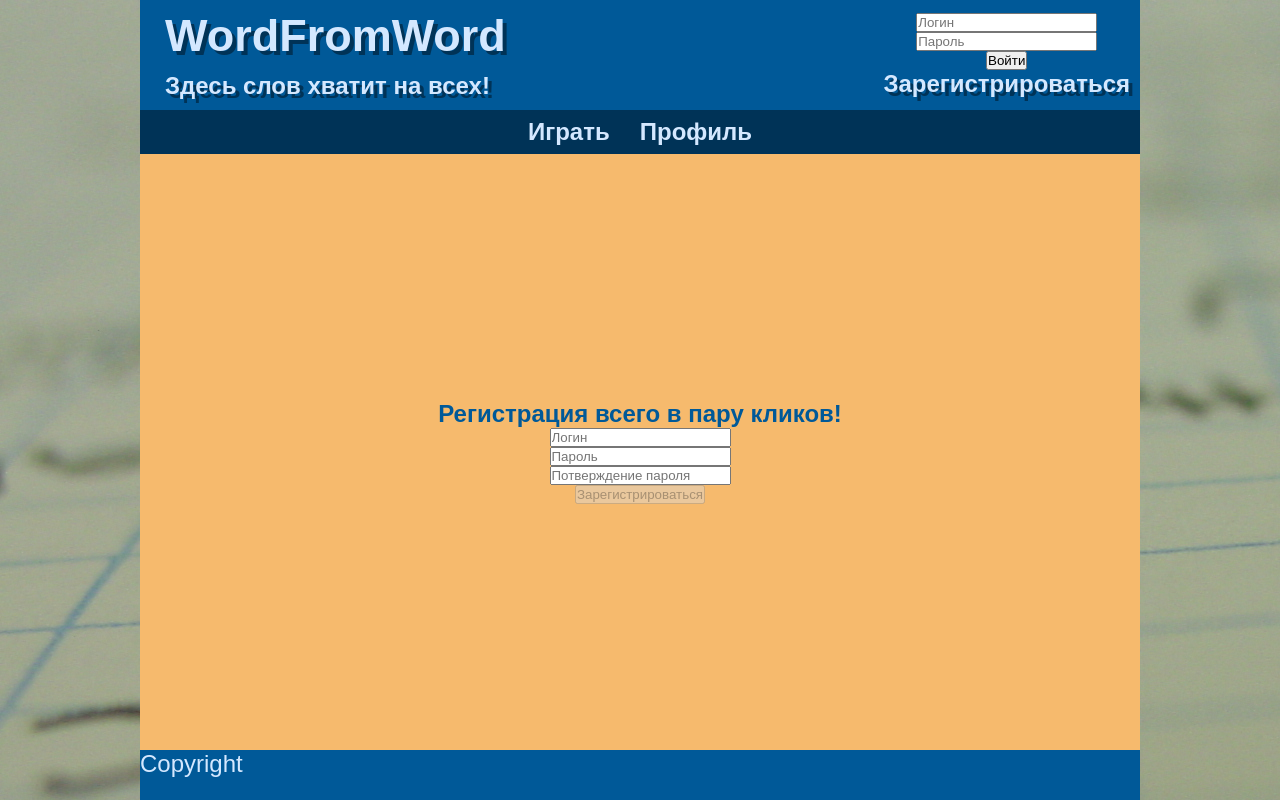
After one commit to tdedetd/word-from-word, a Django app: page /auth/register/ in a window 1280 px wide. The commit adds this page. Run offline with Django 3.2, Linux system fonts and the light colour scheme.

Commit message:
- Добавлен шаблон регистрации - Добавлена авторизация/регистрация пользователей - Добавлен шаблон ошибки - Добавлен модуль обработки различных состояний ответов - Мелкие доработки стилей

```diff
--- /dev/null
+++ b/game/static/js/register.js
@@ -0,0 +1,137 @@
+"use strict";
+
+const loginValidators = [
+    {
+        message: "Пожалуйста, введите логин",
+        validate: (login) => {
+            if (login.length == 0)
+                return false;
+            return true;
+        }
+    },
+    {
+        message: "Логин не должен превышать длину в 40 символов",
+        validate: (login) => {
+            if (login.length > 40)
+                return false;
+            return true;
+        }
+    },
+    {
+        message: "Логин не должен начинаться с цифры и может состоять только из латинских букв (заглавных и строчных), а также цифр.",
+        validate: (login) => {
+            const pattern = /^([a-z]|[A-Z])([0-9]|[a-z]|[A-Z])*$/;
+            if (!pattern.test(login))
+                return false;
+            return true;
+        }
+    }
+];
+
+const passValidators = [
+    {
+        message: "Пожалуйста, заполните оба поля ввода пароля",
+        validate: (pass1, pass2) => {
+            if (pass1.length == 0 || pass2.length == 0)
+                return false;
+            return true;
+        }
+    },
+    {
+        message: "Пароли не совпадают",
+        validate: (pass1, pass2) => {
+            if (pass1 != pass2)
+                return false;
+            return true;
+        }
+    },
+    {
+        message: "Пароль должен быть длиной не менее 8 символов",
+        validate: (pass1, pass2) => {
+            if (pass1.length < 8)
+                return false;
+            return true;
+        }
+    },
+    {
+        message: "Пароль может состоять только из латинских букв (заглавных и строчных), а также цифр.",
+        validate: (pass1, pass2) => {
+            const pattern = /^([0-9]|[a-z]|[A-Z])+$/;
+            if (!pattern.test(pass1))
+                return false;
+            return true;
+        }
+    }
+];
+
+let loginReady = false,
+    passReady = false;
+
+$(document).on("change", "#reg-user", function() {
+    let loginOutput = $("#login-text");
+    loginOutput.removeClass("text-fail");
+    loginOutput.removeClass("text-success");
+
+    let login = $(this).val();
+
+    for (let validator of loginValidators) {
+        if (!validator.validate(login)) {
+            loginOutput.text(validator.message);
+            loginOutput.addClass("text-fail");
+            loginReady = false;
+            updateSubmitEnabled();
+            return;
+        }
+    }
+    $.get(`/auth/register/checklogin/${login}/`).done(data => {
+        if (data["response"]) {
+            loginOutput.text("Пользователь с таким именем уже зарегистрирован");
+            loginOutput.addClass("text-fail");
+            loginReady = false;
+        } else {
+            loginOutput.html("<i class=\"fa fa-check\" aria-hidden=\"true\"></i>");
+            loginOutput.addClass("text-success");
+            loginReady = true;
+        }
+        updateSubmitEnabled();
+    });
+});
+
+$(document).on("change", "#reg-pass", () => {
+    if ($("#reg-pass-conf").val() != ""){
+        validatePassword();
+    }
+});
+
+$(document).on("change", "#reg-pass-conf", validatePassword);
+
+function validatePassword() {
+    let passOutput = $("#pass-text");
+    passOutput.removeClass("text-fail");
+    passOutput.removeClass("text-success");
+
+    let pass1 = $("#reg-pass").val(),
+        pass2 = $("#reg-pass-conf").val();
+
+    for (let validator of passValidators) {
+        if (!validator.validate(pass1, pass2)) {
+            passOutput.text(validator.message);
+            passOutput.addClass("text-fail");
+            passReady = false;
+            updateSubmitEnabled();
+            return;
+        }
+    }
+
+    passOutput.html("<i class=\"fa fa-check\" aria-hidden=\"true\"></i>");
+    passOutput.addClass("text-success");
+    passReady = true;
+    updateSubmitEnabled();
+}
+
+function updateSubmitEnabled() {
+    if (loginReady && passReady)
+        $("#reg-submit").prop("disabled", false);
+    else
+        $("#reg-submit").prop("disabled", true);
+}
--- a/game/static/style/main.less
+++ b/game/static/style/main.less
@@ -1,8 +1,10 @@
 @light-blue: #d4e8ff;
 @blue: #005998;
 @dark-blue: #003357;
-
 @light-orange: #f6ba6d;
+@orange: #ed8600;
+@accent-green: #008b00;
+@accent-red: #aa0000;
 
 * {
     margin: 0;
@@ -18,6 +20,7 @@ body {
     background: url(/static/img/bg.jpg) @light-orange;
     font-family: arial;
     font-size: 24px;
+    color: @blue;
 }
 
 a {
@@ -44,11 +47,20 @@ header {
     header {
         justify-content: space-between;
     }
+
+    .user-panel {
+        text-align: right;
+    }
 }
 
 @media (max-width: 651px) {
     header {
         justify-content: center;
+    }
+
+    .user-panel {
+        text-align: center;
+        margin: 10px 0;
     }
 }
 
@@ -58,6 +70,12 @@ menu {
     font-weight: bold;
     display: flex;
     justify-content: center;
+}
+
+nav {
+    flex-grow: 0;
+    flex-shrink: 0;
+    background-color: @light-orange;
 }
 
 main {
@@ -74,10 +92,12 @@ footer {
 }
 
 h1 {
+    font-weight: bold;
     font-size: 45px;
 }
 
 h2 {
+    font-weight: bold;
     font-size: 24px;
 }
 
@@ -87,6 +107,26 @@ h2 {
 
 .text-right {
     text-align: right;
+}
+
+.text-success {
+    color: @accent-green;
+}
+
+.text-fail {
+    color: @accent-red;
+}
+
+.content-center {
+    display: flex;
+    flex-direction: column;
+    justify-content: center;
+    align-items: center;
+}
+
+.section-narrow {
+    max-width: 500px;
+    margin: 0 10px;
 }
 
 .header-margin {
@@ -113,13 +153,36 @@ h2 {
     margin-right: 10px;
 }
 
+.auth-form {
+    display: flex;
+    flex-direction: column;
+    justify-content: center;
+    align-items: center;
+}
+
+.auth-form__item {
+    display: block;
+}
+
+.valid-msg {
+    font-size: 18px;
+}
+
 .xp-bar {
     margin-top: 5px;
     margin-bottom: 15px;
+    display: flex;
+    cursor: help;
+}
+
+.xp-bar__filled {
+    width: 50px;
+    height: 13px;
+    background-color: @orange;
 }
 
 .xp-bar__bg {
-    width: 250px;
+    width: 200px;
     height: 13px;
     background-color: @light-orange;
 }
--- a/game/template/base.html
+++ b/game/template/base.html
@@ -18,22 +18,33 @@
           </a>
           <h2 class="header-margin">Здесь слов хватит на всех!</h2>
         </div>
-        <div class="user-panel">
-          <div class="title-small-shadow text-right">Уровень 3</div>
-          <div class="xp-bar">
+        <div class="user-panel">{% if not user.is_anonymous %}
+          <div class="title-small-shadow">Уровень 3</div>
+          <div class="xp-bar" title="Ваш текущий игровой опыт">
+            <div class="xp-bar__filled"></div>
             <div class="xp-bar__bg"></div>
           </div>
-          <h2 class="text-right">TDEDETD</h2>
+          <h2>
+            <span>{{ user }}</span>&nbsp;
+            <a href="{% url 'logout' %}" title="Выйти">
+              <i class="fa fa-times" aria-hidden="true"></i>
+            </a>
+          </h2>{% else %}
+          <form class="auth-form" action="{% url 'login' %}" method="POST">
+            {% csrf_token %}
+            <input class="auth-form__item" type="text" name="username" placeholder="Логин">
+            <input class="auth-form__item" type="password" name="password" placeholder="Пароль">
+            <input class="auth-form__item" type="submit" value="Войти">
+          </form>
+          <a href="{% url 'register' %}">Зарегистрироваться</a>{% endif %}
         </div>
       </header>
       <menu type="list">
         <li class="menu-item">Играть</li>
         <li class="menu-item">Профиль</li>
       </menu>
-      <main>
-        <nav></nav>
-        {% block content %}{% endblock %}
-      </main>
+      <nav></nav>
+      {% block content %}{% endblock %}
       <footer>
         Copyright
       </footer>
--- /dev/null
+++ b/game/template/register.html
@@ -0,0 +1,17 @@
+{% extends 'base.html' %}{% load static %}{% block content %}
+<script type="text/javascript" src="{% static 'js/register.js' %}"></script>
+<main class="content-center">
+  <section class="text-center section-narrow">
+    <h2>Регистрация всего в пару кликов!</h2>
+    <form class="auth-form" action="{% url 'signup' %}" method="POST">
+      {% csrf_token %}
+      <input class="auth-form__item" id="reg-user" type="text" name="username" placeholder="Логин" maxlength="40" autocomplete="false">
+      <div class="valid-msg" id="login-text"></div>
+      <input class="auth-form__item" id="reg-pass" type="password" name="password" placeholder="Пароль" autocomplete="false">
+      <input class="auth-form__item" id="reg-pass-conf" type="password" name="password-conf" placeholder="Потверждение пароля" autocomplete="false">
+      <div class="valid-msg" id="pass-text"></div>
+      <input class="auth-form__item" id="reg-submit" type="submit" value="Зарегистрироваться" disabled="disabled">
+    </form>
+  </section>
+</main>
+{% endblock %}
--- a/game/urls.py
+++ b/game/urls.py
@@ -3,5 +3,10 @@ from django.conf.urls import url
 from . import views
 
 urlpatterns = [
+    url(r'^auth/login/$', views.login, name='login'),
+    url(r'^auth/logout/$', views.logout, name='logout'),
+    url(r'^auth/signup/$', views.signup, name='signup'),
+    url(r'^auth/register/$', views.register, name='register'),
+    url(r'^auth/register/checklogin/(?P<login>.+)/$', views.checklogin, name='checklogin'),
     url(r'^$', views.home, name='home'),
 ]
--- a/game/views.py
+++ b/game/views.py
@@ -1,5 +1,116 @@
 from django.shortcuts import render
 from django.http import HttpResponse, JsonResponse
 
+
+def login(request):
+    """
+    Авторизует пользователя
+    """
+    username = request.POST.get('username')
+    password = request.POST.get('password')
+
+    from django.contrib.auth import authenticate
+    user = authenticate(request, username=username, password=password)
+    if user is None:
+        pass
+    else:
+        from django.contrib.auth import login
+        login(request, user)
+
+    from django.shortcuts import redirect, reverse
+    return redirect(reverse('home'))
+
+
+def logout(request):
+    """
+    Деавторизует пользователя
+    """
+    from django.contrib.auth import logout
+    logout(request)
+    from django.shortcuts import redirect, reverse
+    return redirect(reverse('home'))
+
+
+def signup(request):
+    """
+    Регистрирует пользователя, предварительно проводя валидацию логина и пароля
+    """
+    username = request.POST.get('username')
+    password1 = request.POST.get('password')
+    password2 = request.POST.get('password-conf')
+
+    # validators
+    from .http import template
+    fail = template(request, 400, 'При попытке регистрации произошла ошибка. Попробуйте пройти регистрацию повторно.')
+
+    if not (bool(username) and bool(password1) and bool(password2)):
+        return fail
+
+    if len(username) > 40:
+        return fail
+
+    import re
+    if re.match(r'^([a-z]|[A-Z])([0-9]|[a-z]|[A-Z])*$', username) is None:
+        return fail
+
+    if password1 != password2:
+        return fail
+
+    if len(password1) < 8:
+        return fail
+
+    if re.match(r'^([0-9]|[a-z]|[A-Z])+$', password1) is None:
+        return fail
+
+    if if_login_exists(username):
+        return fail
+
+    # success
+    from django.contrib.auth.models import User
+    User.objects.create_user(username=username, password=password1)
+    return login(request)
+
+
+def register(request):
+    """
+    Возвращает страницу регистрации
+    """
+    return render(request, 'register.html')
+
+
+def checklogin(request, login):
+    """
+    Проверяет, присутствует ли пользователь с указанным именем в базе
+    и возвращает json-ответ.
+    """
+    return JsonResponse({'response': if_login_exists(login)})
+
+
+def if_login_exists(login):
+    """
+    Проверяет, присутствует ли пользователь с указанным именем в базе
+    """
+    login = login.lower()
+    check_sql = '''
+                SELECT EXISTS (
+                    SELECT FROM auth_user WHERE lower(username) = %s
+                )
+                '''
+    from django.db import connection
+    cursor = connection.cursor()
+    cursor.execute(check_sql, [login])
+    exists = cursor.fetchone()[0]
+    return exists
+
+
 def home(request):
     return render(request, 'home.html')
+
+
+def dictfetchall(cursor):
+    "Return all rows from a cursor as a dict"
+    columns = [col[0] for col in cursor.description]
+    return [
+        dict(zip(columns, row))
+        for row in cursor.fetchall()
+    ]
--- a/word_from_word/urls.py
+++ b/word_from_word/urls.py
@@ -14,9 +14,9 @@ Including another URLconf
     2. Add a URL to urlpatterns:  url(r'^blog/', include('blog.urls'))
 """
 from django.conf.urls import url, include
-from django.contrib import admin
+# from django.contrib import admin
 
 urlpatterns = [
     # url(r'^admin/', admin.site.urls),
-    url(r'^$', include('game.urls')),
+    url(r'^', include('game.urls')),
 ]
```
Also changed, not shown: game/http.py (added, +23 -0 lines), game/static/style/main.css (+1 -1 lines), game/template/error.html (added, +8 -0 lines), game/template/home.html (+8 -11 lines).
